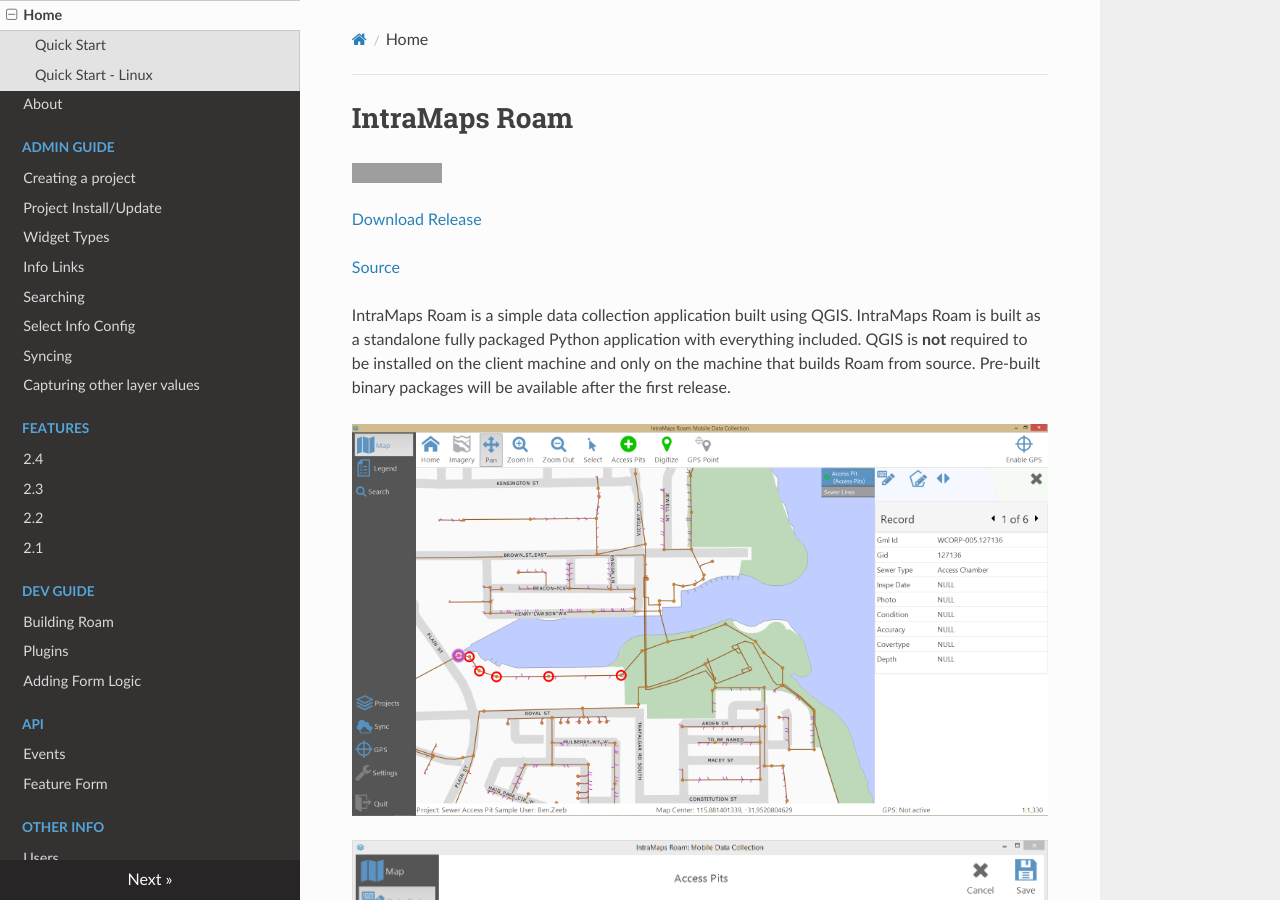
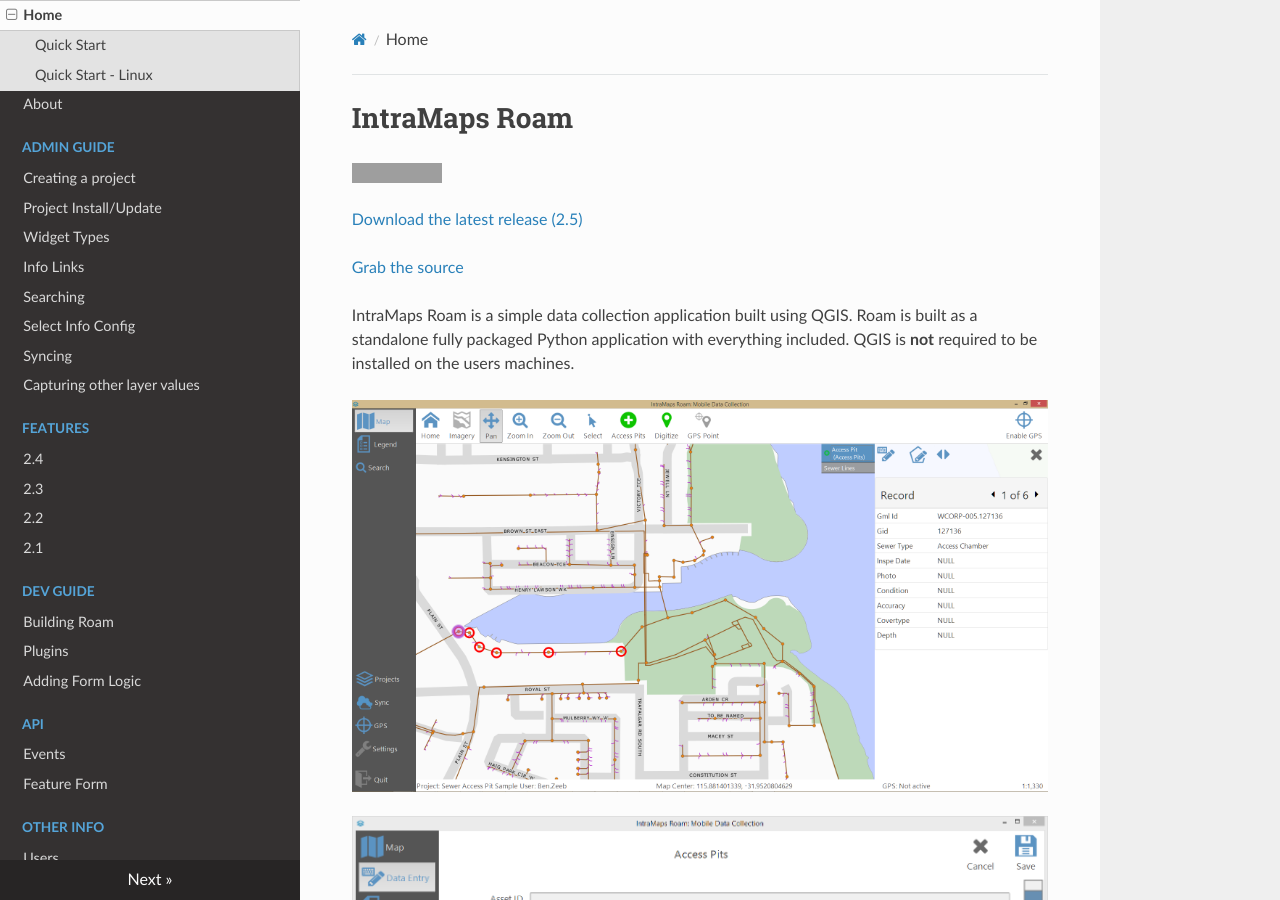
Before and after one commit to roam-qgis/Roam-docs, an MkDocs documentation site: the page built from docs/index.md, in a window 1280 px wide and 900 px high. Built offline with MkDocs 1.6.1, drawn with Linux system fonts in a browser that asks for light colours; nearby versions of some CDN libraries; old or Windows-style settings are respelled for this version of MkDocs; grey boxes are pictures that could not be loaded.

Commit message:
More updates

```diff
--- a/docs/index.md
+++ b/docs/index.md
@@ -2,14 +2,15 @@
 
 [![Build Status](https://travis-ci.org/DMS-Aus/Roam.svg?branch=master)](https://travis-ci.org/DMS-Aus/Roam)
 
-[Download Release](https://github.com/DMS-Aus/Roam/releases)
+[Download the latest release (2.5)](https://github.com/DMS-Aus/Roam/releases)
 
-[Source](https://github.com/DMS-Aus/Roam)
+[Grab the source](https://github.com/DMS-Aus/Roam)
 
-IntraMaps Roam is a simple data collection application built using QGIS. IntraMaps Roam is built as a standalone fully packaged Python application with everything included. QGIS is **not** required to be installed on the client machine and only on the machine that builds Roam from source.  Pre-built binary packages will be available after the first release.
+IntraMaps Roam is a simple data collection application built using QGIS.
+Roam is built as a standalone fully packaged Python application with everything included.
+QGIS is **not** required to be installed on the users machines.
 
 ![a](images/release.PNG)
-
 
 ![logo](images/release-capture.png)
 
```
Also changed, not shown: docs/admin-guide/Searching.md (+0 -1 lines).
